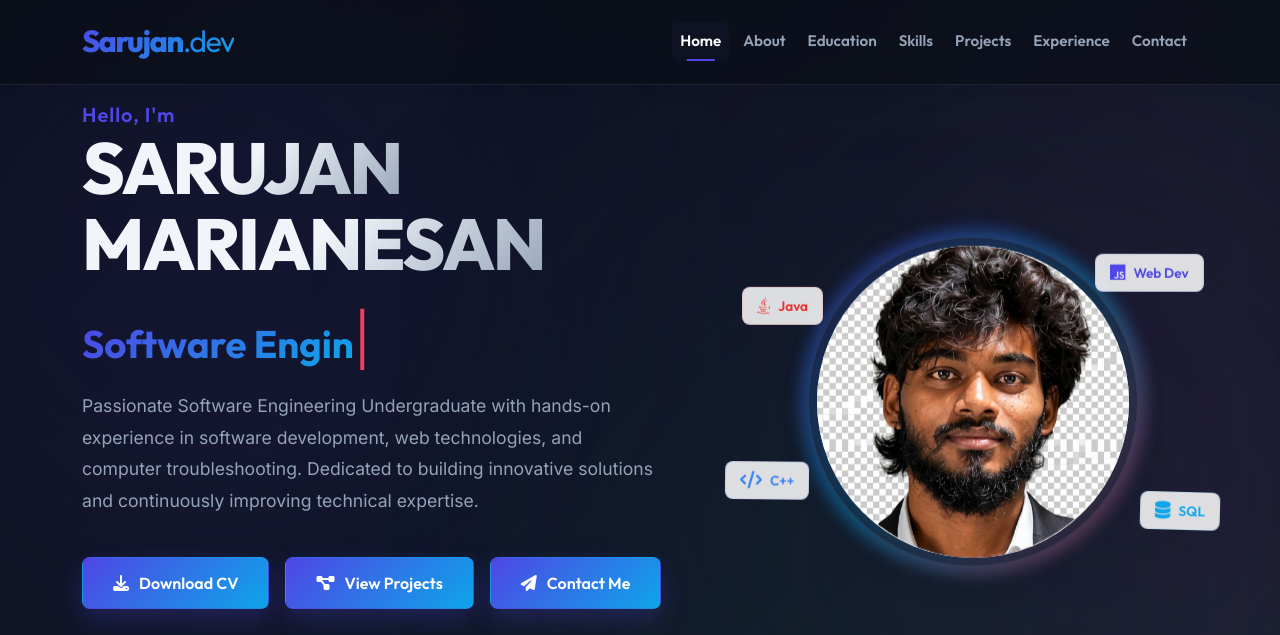
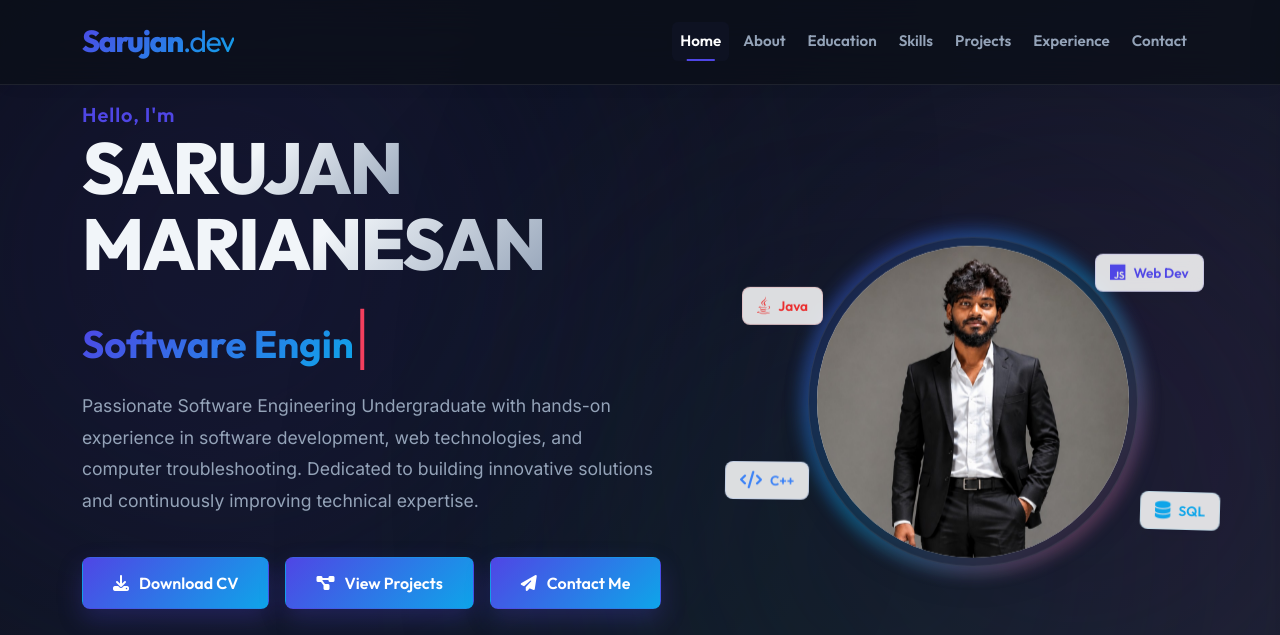
Before and after one commit to saru59427-debug/Portfolio, a plain HTML site: page index.html in a window 1280 px wide. Shown: the top 635 px of the page. Drawn offline with nearby package versions, Linux system fonts and the light colour scheme.

Commit message:
Convert profile image to JPG and move to assets folder

```diff
--- a/index.html
+++ b/index.html
@@ -16,7 +16,7 @@
   <meta property="og:title" content="Sarujan Marianesan | Software Engineering Portfolio" />
   <meta property="og:description"
     content="Explore the projects, education, skills, and experience of Sarujan Marianesan, Software Engineering Undergraduate." />
-  <meta property="og:image" content="image/saru.png" />
+  <meta property="og:image" content="assets/saru.jpg" />
 
   <!-- Favicon -->
   <link rel="icon" type="image/png" href="image/favicon_circle.png" />
@@ -166,7 +166,7 @@
           <div class="hero-image-wrapper">
             <div class="profile-glow-ring"></div>
             <div class="hero-profile-container">
-              <img src="image/saru_circle.png" alt="Sarujan Marianesan Profile Photo" class="hero-profile-img" />
+              <img src="assets/saru.jpg" alt="Sarujan Marianesan Profile Photo" class="hero-profile-img" />
             </div>
             <!-- Dynamic tech-badges floating -->
             <div class="hero-tech-elements">
```
Also changed, not shown: assets/saru.jpg (added).
